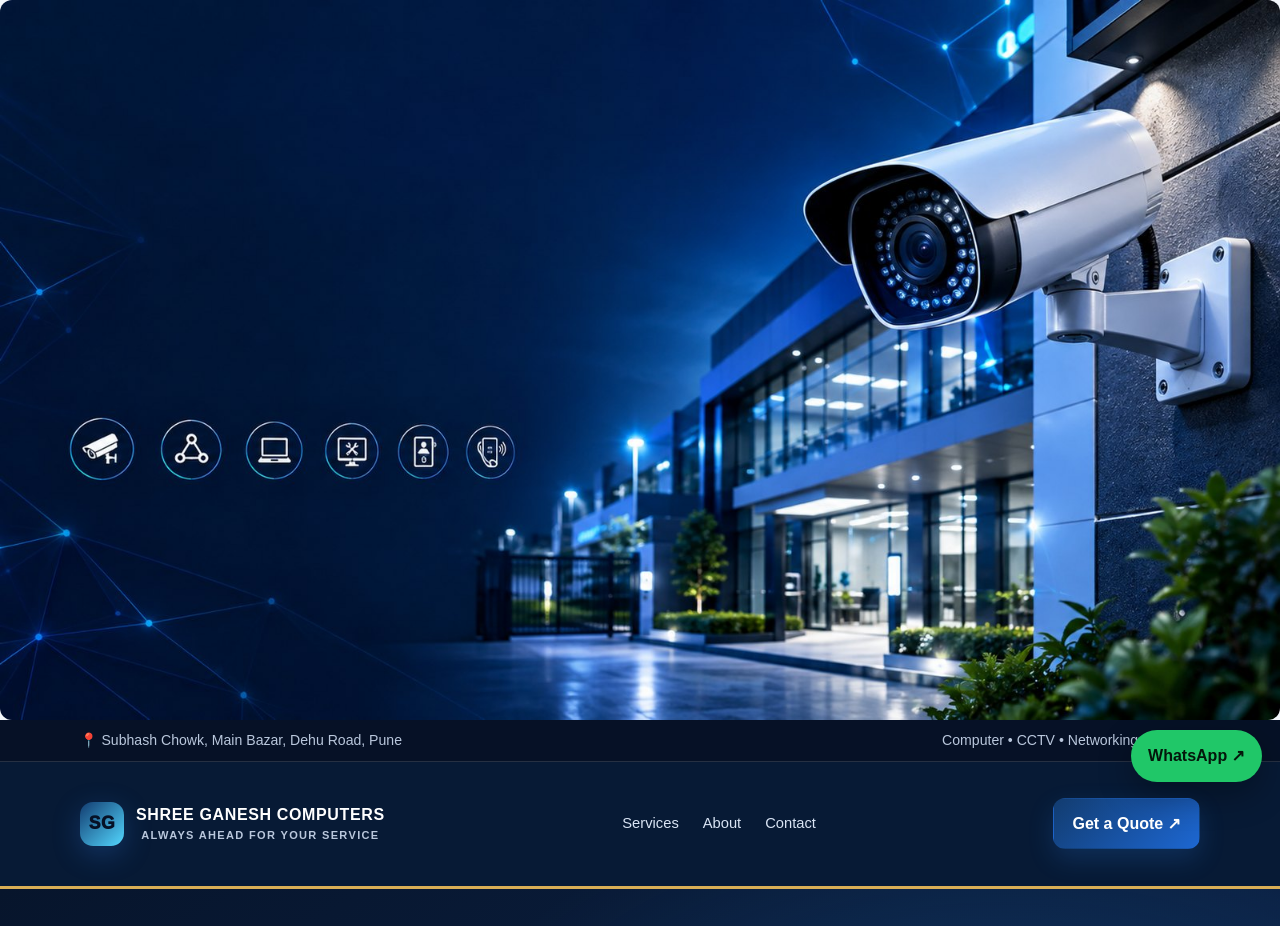
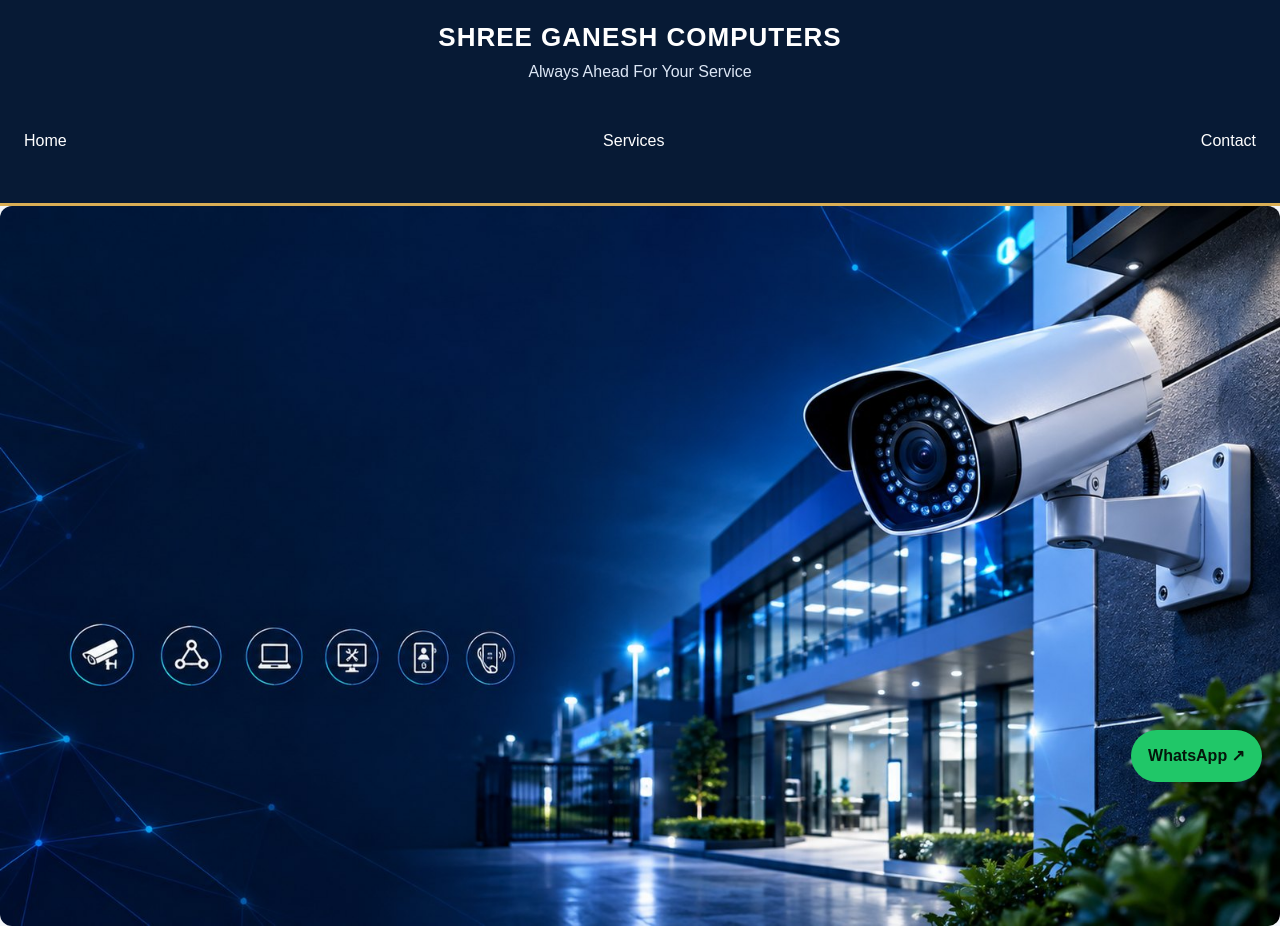
Before and after one commit to shreeganeshcomputers6442-create/shree-ganesh-computer, a plain HTML site: page index.html in a window 1280 px wide. Shown: the top 926 px of the page. Drawn offline with Linux system fonts and the light colour scheme.

Commit message:
Update index.html

```diff
--- a/index.html
+++ b/index.html
@@ -150,7 +150,16 @@
     color: var(--gold);
   }
 </style>
-<body><img src="cctv-banner.jpg" alt="Shree Ganesh Computers CCTV Installation" style="width:100%; height:auto; border-radius:12px;">
+<body><header>
+  <h1>SHREE GANESH COMPUTERS</h1>
+  <p>Always Ahead For Your Service</p>
+
+  <nav style="margin-top:18px;">
+    <a href="#home" style="color:white; margin:8px;">Home</a>
+    <a href="#services" style="color:white; margin:8px;">Services</a>
+    <a href="#contact" style="color:white; margin:8px;">Contact</a>
+  </nav>
+</header><img src="cctv-banner.jpg" alt="Shree Ganesh Computers CCTV Installation" style="width:100%; height:auto; border-radius:12px;">
   <div class="topbar">
     <div class="wrap"><span>📍 Subhash Chowk, Main Bazar, Dehu Road, Pune</span><span>Computer • CCTV • Networking Solutions</span></div>
   </div>
```
